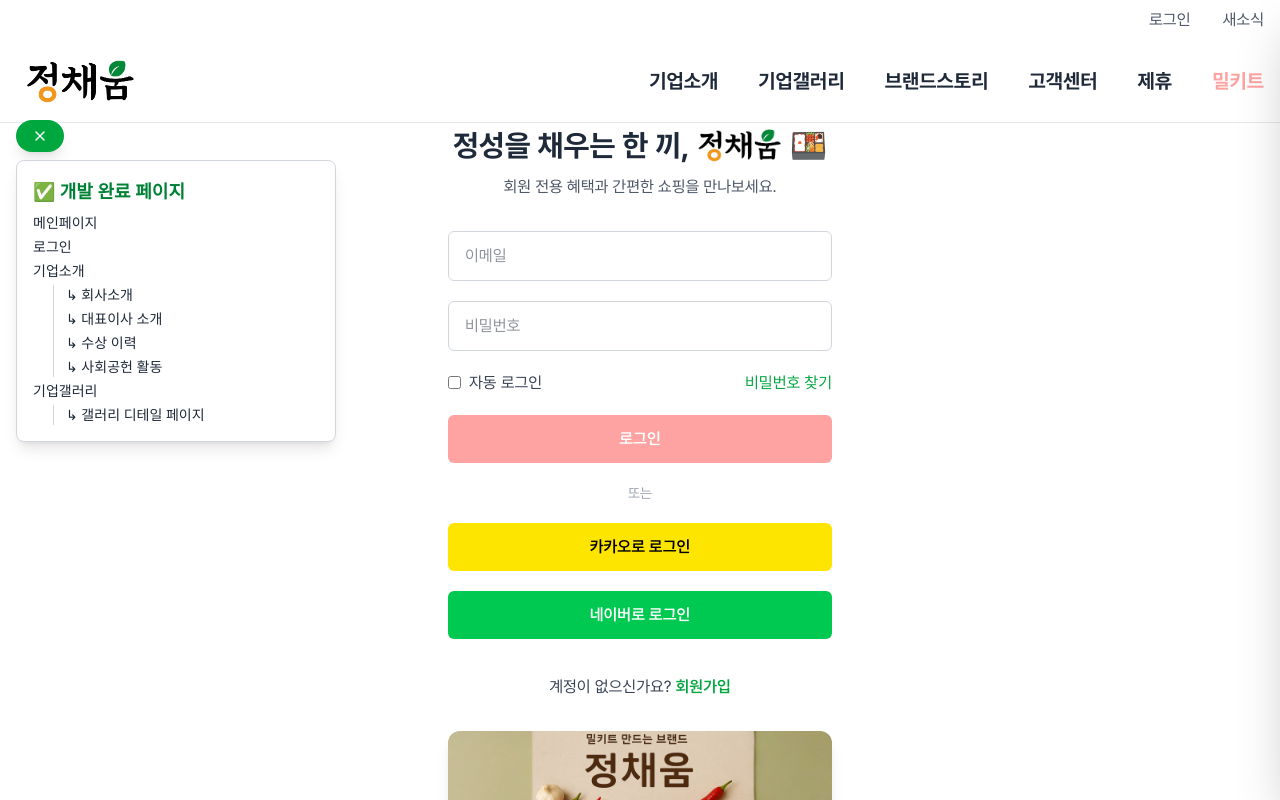
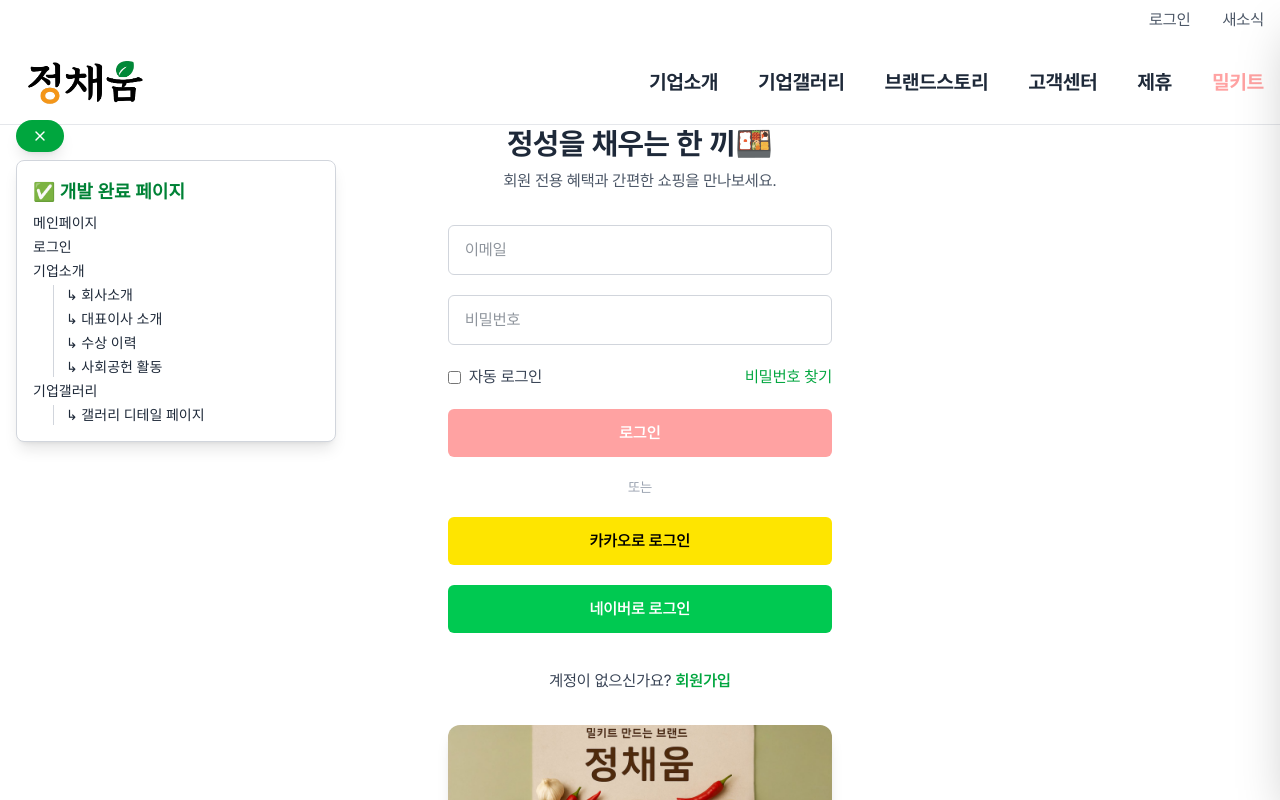
Before and after one commit to ogto/mealk, a Next.js app: page /login in a window 1280 px wide. Shown: the top 800 px of the page. Built offline with nearby package versions, Linux system fonts and the light colour scheme.

Commit message:
[fix] logo detail

```diff
--- a/src/app/login/page.tsx
+++ b/src/app/login/page.tsx
@@ -4,17 +4,10 @@
 
 export default function LoginPage() {
   return (
-    <div className="min-h-screen bg-white flex flex-col items-center justify-center px-4">
+    <div className="min-h-screen bg-white flex flex-col items-center justify-center px-4 py-24 md:py-0">
       {/* 타이틀 */}
       <h1 className="text-3xl font-bold text-gray-800 mb-2 flex items-center justify-center">
-        정성을 채우는 한 끼,
-        <Image
-          src="/logo/logo2.png"
-          alt="정채움 로고"
-          width={100}
-          height={32}
-        />
-        🍱
+        정성을 채우는 한 끼🍱
       </h1>
       <p className="text-base text-gray-600 mb-8">회원 전용 혜택과 간편한 쇼핑을 만나보세요.</p>
 
--- a/src/components/Header.tsx
+++ b/src/components/Header.tsx
@@ -62,9 +62,10 @@
           <Image
             src="/logo/logo2.png"
             alt="정채움 로고"
-            width={130}
-            height={80}
-            className="cursor-pointer"
+            width={0} // 고정값 말고 스타일로 처리할 예정
+            height={0}
+            sizes="100vw"
+            className="cursor-pointer w-[100px] h-[42px] lg:w-[140px] lg:h-[60px]"
           />
         </Link>
 
```
